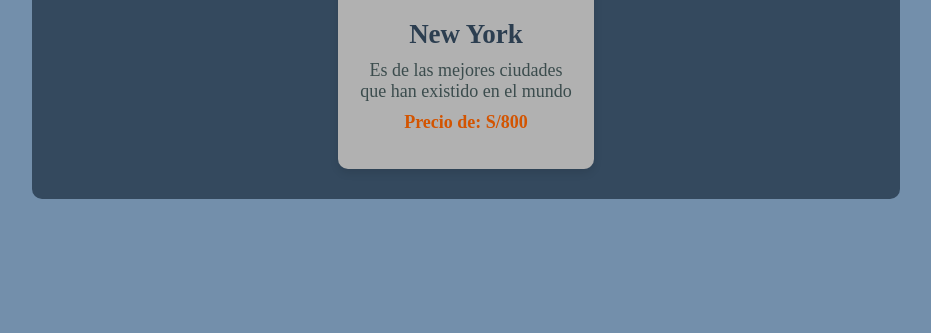
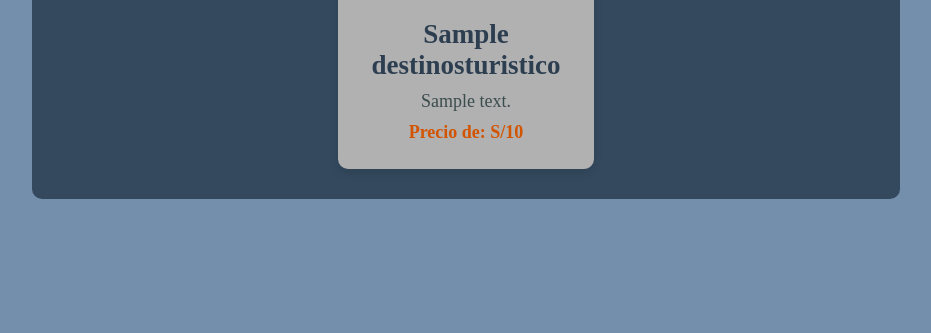
Before and after one commit to nuevo637/Lab07-Django-DestinosTuristicos, a Django app: page /listar/ in a window 1280 px wide. Shown: the part 467-800 px from the top of the page, without its empty margins (174-1105 px from the left). Run offline with Django 5.2, Linux system fonts and the light colour scheme; tables that the repository leaves empty hold one stand-in row (values such as "Sample post"); grey boxes marked "Sample" are stand-in pictures.

Commit message:
Se termina la pcion de Listar

```diff
--- a/templates/listar.html
+++ b/templates/listar.html
@@ -14,18 +14,18 @@
         <h1>PORQUE VIAJAR, ES DE LAS MEJORES FORMAS DE CONECTAR CON EL MUNDO</h1>
         <h2>Opcion: Listar</h2>
         <div class="destinos">
-            {% for destino in destinos%}
+            {% for destino in destinos %}
             <div class="destino-item">
                 <div class="destino-imagen">
-                    <img src="img1.png" alt="">
-                    {% if dest.offer %}
+                    <img src="{{ destino.imagenCiudad.url }}">
+                    {% if destino.ofertaTour %}
                     <div class="spec_offer text-center">En oferta</div>
                     {% endif %}
                 </div>
                 <div class="destino-contenido">
-                    <div class="destino_titulo">New York</div>
-                    <div class="destino_descripcion"><p>Es de las mejores ciudades que han existido en el mundo</p></div>
-                    <div class="destino_precio">Precio de: S/800</div>
+                    <div class="destino_titulo">{{ destino.nombreCiudad }}</div>
+                    <div class="destino_descripcion"><p>{{ destino.descripcionCiudad }}</p></div>
+                    <div class="destino_precio">Precio de: S/{{ destino.precioTour }}</div>
                 </div>
             </div>
             {% endfor %}
```
